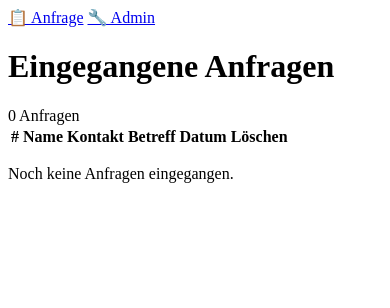
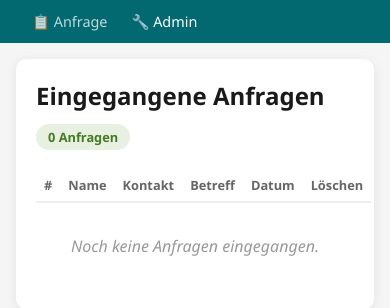
Before and after one commit to vikmi1/MVP-Lead-Manager, a FastAPI app: page /admin in a window 390 px wide. Shown: the top 308 px of the page. Run offline with FastAPI, Linux system fonts and the light colour scheme; data that the repository does not hold is empty.

Commit message:
feat: add CSS styling for form and admin pages

```diff
--- a/static/style.css
+++ b/static/style.css
@@ -1 +1,166 @@
-/* styles */
+* { box-sizing: border-box; margin: 0; padding: 0; }
+
+body {
+    font-family: 'Segoe UI', system-ui, sans-serif;
+    background: #f5f5f5;
+    color: #1a1a1a;
+    min-height: 100vh;
+}
+
+/* Navigation */
+nav {
+    background: #01696f;
+    padding: 0.75rem 2rem;
+    display: flex;
+    gap: 1.5rem;
+    align-items: center;
+}
+nav a {
+    color: rgba(255,255,255,0.75);
+    text-decoration: none;
+    font-size: 0.9rem;
+    font-weight: 500;
+    transition: color 150ms;
+}
+nav a:hover, nav a.active { color: white; }
+
+/* Layout */
+.container { max-width: 720px; margin: 2.5rem auto; padding: 0 1rem; }
+.card {
+    background: white;
+    border-radius: 10px;
+    padding: 2rem;
+    box-shadow: 0 2px 12px rgba(0,0,0,0.08);
+}
+
+h1 { font-size: 1.5rem; font-weight: 700; margin-bottom: 0.25rem; }
+.subtitle { color: #666; font-size: 0.9rem; margin-bottom: 1.5rem; }
+
+/* Form fields */
+.field { margin-bottom: 1rem; }
+.field label {
+    display: block;
+    font-size: 0.85rem;
+    font-weight: 600;
+    color: #444;
+    margin-bottom: 0.3rem;
+}
+.field input[type=text],
+.field textarea {
+    width: 100%;
+    padding: 0.5rem 0.75rem;
+    border: 1px solid #ddd;
+    border-radius: 6px;
+    font-size: 0.9rem;
+    font-family: inherit;
+    transition: border-color 180ms;
+}
+.field input[type=text]:focus,
+.field textarea:focus {
+    outline: none;
+    border-color: #01696f;
+    box-shadow: 0 0 0 3px rgba(1,105,111,0.1);
+}
+.field textarea { height: 80px; resize: vertical; }
+.field.checkbox label {
+    display: flex;
+    align-items: flex-start;
+    gap: 0.5rem;
+    font-weight: 400;
+    color: #555;
+    cursor: pointer;
+    font-size: 0.875rem;
+}
+.field.checkbox input { margin-top: 3px; accent-color: #01696f; }
+
+/* Buttons */
+button[type=submit] {
+    background: #01696f;
+    color: white;
+    border: none;
+    padding: 0.6rem 1.75rem;
+    border-radius: 6px;
+    font-size: 0.95rem;
+    font-weight: 600;
+    cursor: pointer;
+    margin-top: 0.5rem;
+    transition: background 180ms;
+}
+button[type=submit]:hover { background: #0c4e54; }
+
+/* Messages */
+.error {
+    color: #964219;
+    background: #f5ebe3;
+    border-radius: 6px;
+    padding: 0.6rem 0.9rem;
+    font-size: 0.875rem;
+    margin-top: 0.75rem;
+}
+.success {
+    color: #437a22;
+    background: #e8f0e2;
+    border-radius: 6px;
+    padding: 0.6rem 0.9rem;
+    font-size: 0.875rem;
+    margin-top: 0.75rem;
+}
+.hidden { display: none; }
+
+/* Admin */
+.admin-header {
+    display: flex;
+    align-items: center;
+    justify-content: space-between;
+    margin-bottom: 1.25rem;
+    flex-wrap: wrap;
+    gap: 0.5rem;
+}
+.badge {
+    background: #e8f0e2;
+    color: #437a22;
+    font-size: 0.8rem;
+    font-weight: 600;
+    padding: 0.25rem 0.75rem;
+    border-radius: 20px;
+}
+
+table { width: 100%; border-collapse: collapse; font-size: 0.875rem; }
+th {
+    text-align: left;
+    padding: 0.5rem 0.75rem;
+    border-bottom: 2px solid #eee;
+    color: #666;
+    font-weight: 600;
+}
+td { padding: 0.6rem 0.75rem; border-bottom: 1px solid #f0f0f0; }
+tr:last-child td { border-bottom: none; }
+tr:hover td { background: #fafafa; }
+
+.btn-delete {
+    background: none;
+    border: 1px solid #e0b4a0;
+    color: #964219;
+    padding: 0.25rem 0.65rem;
+    border-radius: 4px;
+    font-size: 0.8rem;
+    cursor: pointer;
+    transition: all 180ms;
+    white-space: nowrap;
+}
+.btn-delete:hover { background: #964219; color: white; border-color: #964219; }
+
+.empty {
+    color: #999;
+    font-style: italic;
+    text-align: center;
+    padding: 2rem 0;
+}
+
+/* Responsive */
+@media (max-width: 600px) {
+    .container { margin: 1rem auto; }
+    .card { padding: 1.25rem; }
+    table { font-size: 0.8rem; }
+    th, td { padding: 0.4rem 0.5rem; }
+}
```
